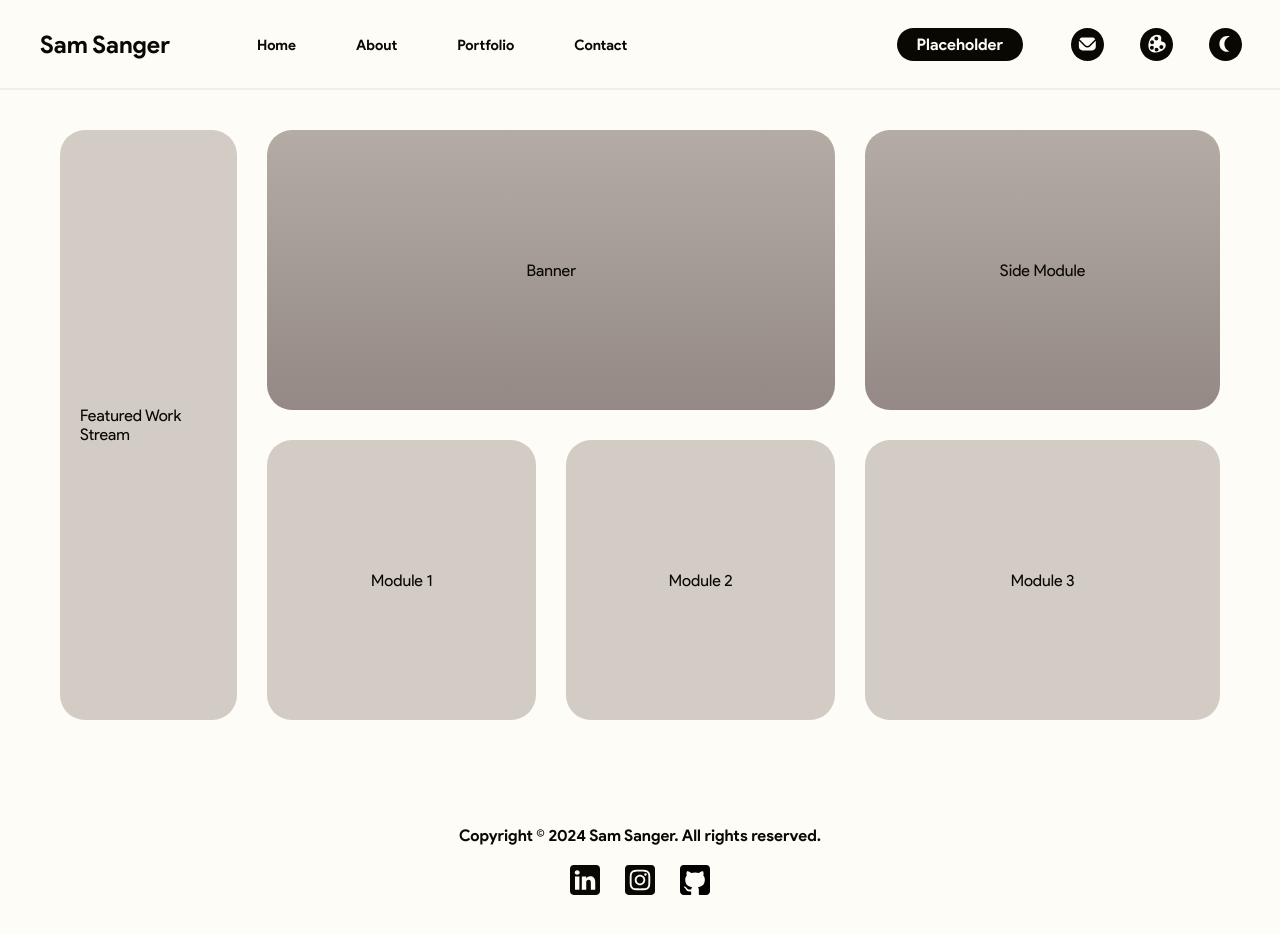
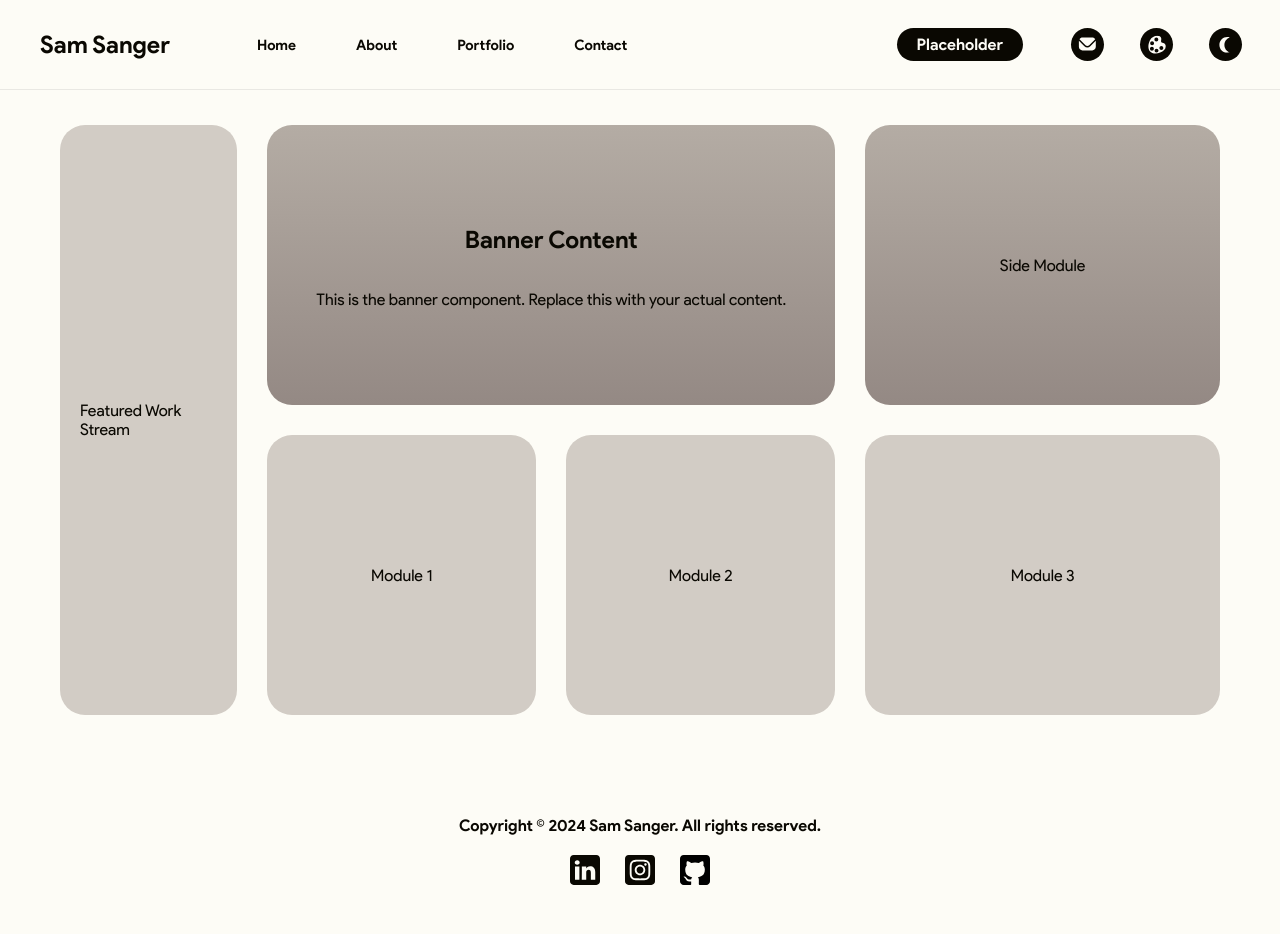
Before and after one commit to sammysango/sam-showreel, a React app: page / in a window 1280 px wide. Shown: the top 934 px of the page. Built offline with nearby package versions, Linux system fonts and the light colour scheme.

Commit message:
setting up banner component

```diff
--- /dev/null
+++ b/src/components/HomeBanner/HomeBanner.js
@@ -0,0 +1,15 @@
+import React from "react";
+import styles from "./styles.module.css"; // Adjust the import path as needed
+
+const HomeBanner = () => {
+  return (
+    <div className={styles.banner}>
+      <h2>Banner Content</h2>
+      <p>
+        This is the banner component. Replace this with your actual content.
+      </p>
+    </div>
+  );
+};
+
+export default HomeBanner;
--- /dev/null
+++ b/src/components/HomeBanner/styles.module.css
@@ -0,0 +1,6 @@
+.banner {
+  display: flex;
+  flex-direction: column;
+  align-items: center;
+  justify-content: center;
+}
--- a/src/components/Navbar/styles.module.css
+++ b/src/components/Navbar/styles.module.css
@@ -27,7 +27,7 @@ body {
   position: sticky;
   top: 0;
   z-index: 1000;
-  border-bottom: 2px solid rgba(0, 0, 0, 0.05);
+  border-bottom: 1px solid rgba(0, 0, 0, 0.08);
   transition:
     height 0.3s ease-in-out,
     padding 0.3s ease-in-out;
--- a/src/pages/home.css
+++ b/src/pages/home.css
@@ -1,7 +1,6 @@
 body {
   margin: 0;
   padding: 0;
-  background-color: var(--background-color);
 }
 
 .homepage {
@@ -9,7 +8,7 @@ body {
   grid-template-columns: 1fr 3.2fr 2fr; /* Adjusted proportions remain */
   grid-template-rows: 35vh 35vh auto; /* Adjusted for direct placement under Side Module */
   gap: 30px; /* Space between grid items */
-  margin: 40px 60px; /* Page margins for breathing room */
+  margin: 35px 60px; /* Page margins for breathing room */
   background-color: var(--background-color);
 }
 
--- a/src/pages/home.js
+++ b/src/pages/home.js
@@ -1,17 +1,20 @@
 import React from "react";
 import "./home.css";
+import BannerComponent from "../components/HomeBanner/HomeBanner";
 
 const HomePage = () => {
   return (
     <div className="homepage">
       <div className="module feature">Featured Work Stream</div>
-      <div className="module banner">Banner</div>
+      <div className="module banner">
+        <BannerComponent />
+      </div>
       <div className="module sideModule">Side Module</div>
       <div className="modulesUnderBanner">
         <div className="module module1">Module 1</div>
         <div className="module module2">Module 2</div>
       </div>
-      <div className="module module3">Module 3</div> {/* New Module 3 */}
+      <div className="module module3">Module 3</div>
     </div>
   );
 };
```
Also changed, not shown: 1 other file (tests, documents, lock files or other folders).
